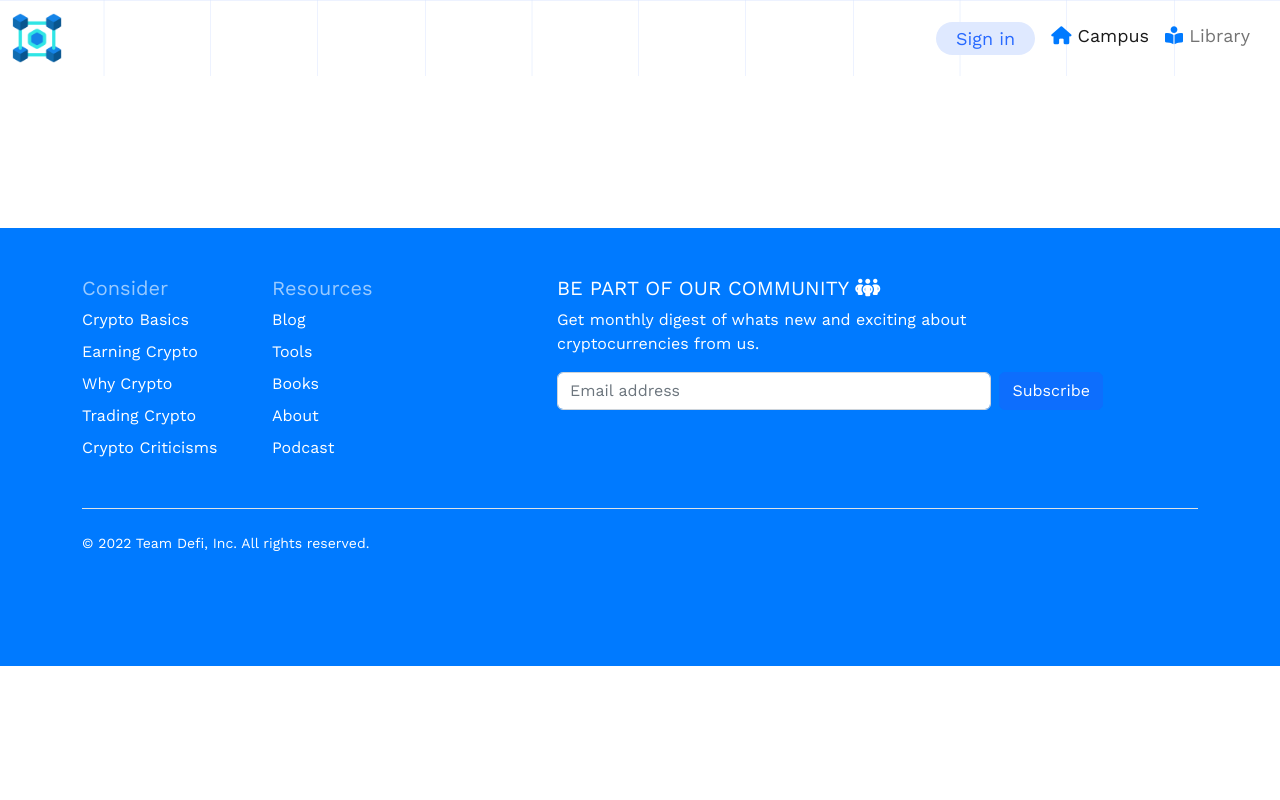
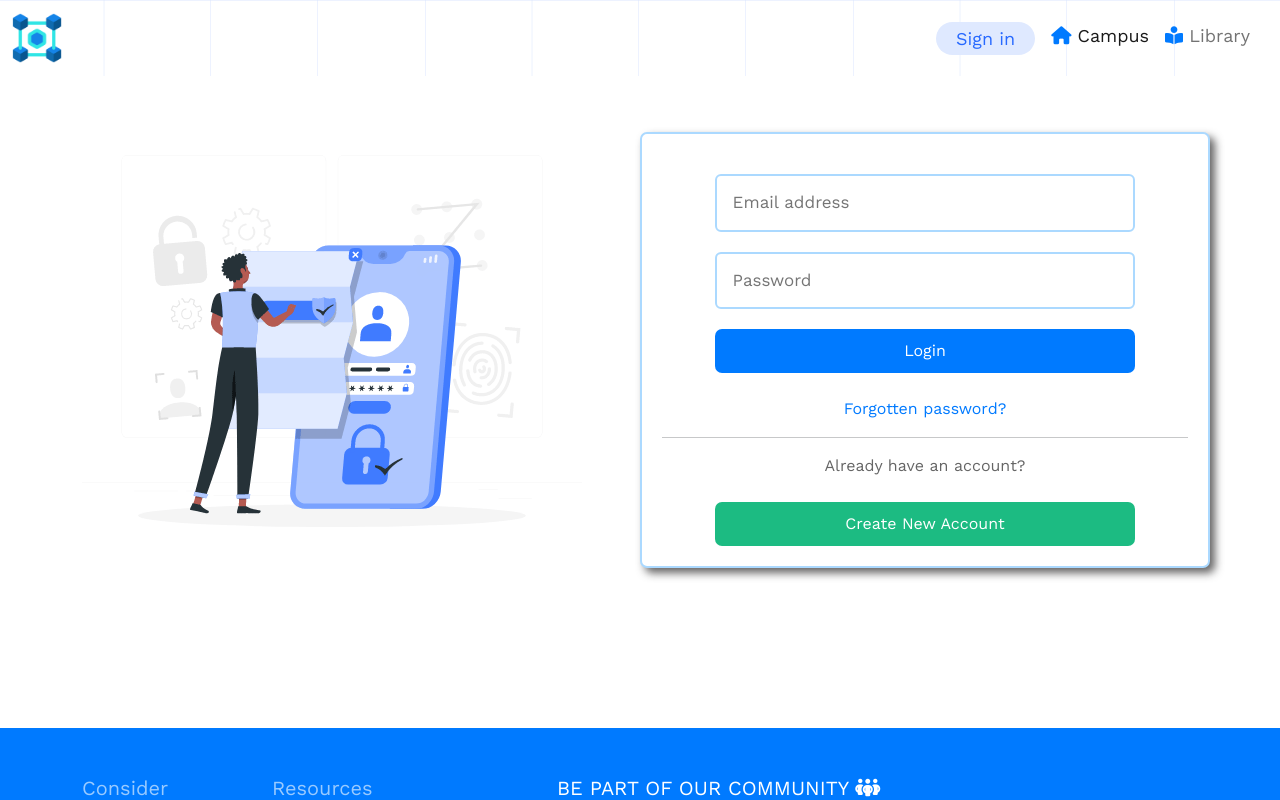
Before and after one commit to TEE2DWHY/TeamDefi, a React (Create React App) app: page /sign-in in a window 1280 px wide. Shown: the top 800 px of the page. Built offline with nearby package versions, Linux system fonts and the light colour scheme.

Commit message:
started working on the sign in page

```diff
--- a/src/index.css
+++ b/src/index.css
@@ -4,6 +4,9 @@ body {
   padding: 0;
   /* color: #fff; */
   font-family: "Work Sans",sans-serif;
+}
+a{
+  color: #8a8c90;
 }
 
 .logo{
@@ -913,6 +916,49 @@ h2.materials{
 
 /* 404 */
 
+/* Sign-in */
+.login-form{
+  text-align: center;
+  display: block;
+  margin: auto;
+  border-radius: 7px;
+  border: 2px solid #ABD9FF;
+  box-shadow: 5px 5px 9px 0px rgba(26,24,24,0.67);
+  padding: 20px;
+  background-color: #fff;
+}
+
+.login-input{
+  font-size: 17px;
+  border-radius: 6px;
+  padding: 14px 16px;
+  width: 80%;
+  border: 2px solid #ABD9FF;
+}
+
+.form-component{
+  margin: 20px 0;
+ font-size: 18px;
+}
+
+.btn-login{
+  background-color:#007aff;
+  color: #fff;
+  font-size: 16px;
+  width: 80%;
+  padding: 10px;
+  border: none;
+  border-radius: 7px;
+}
+.create-account{
+  background-color:#1cbb82;
+  color: #fff;
+  font-size: 16px;
+  width: 80%;
+  padding: 10px;
+  border: none;
+  border-radius: 7px;
+}
 
 /* Media Querry */
 
--- a/src/pages/User.js
+++ b/src/pages/User.js
@@ -25,7 +25,44 @@ const User = () => {
                 </div>
             </nav>
             <br />
-
+            <section>
+                <div className="container">
+                    <div className="row">
+                        <div className="col-lg-6 col-lg-6 col-md-6 col-sm-6">
+                            <img className="img-fluid" src="Privacy policy.gif" alt="login" />
+                            {/* <p>Lets plug you into the world of cryptocurrencies.</p> */}
+                        </div>
+                        <div className="col-lg-6 col-md-6 col-sm-6 login-form">
+                            <form>
+                                <div className="form-component">
+                                    <input
+                                        className="login-input"
+                                        type="email"
+                                        placeholder="Email address"
+                                        required
+                                    />
+                                </div>
+                                <div className="form-component">
+                                    <input
+                                        className="login-input"
+                                        type="password"
+                                        placeholder="Password"
+                                        required
+                                    />
+                                </div>
+                                <button className="btn-login">Login</button>
+                                <br /> <br />
+                                <span style={{ color: "#007aff" }}>Forgotten password?</span>
+                                <br />
+                                <hr />
+                                <span style={{ color: "#000", opacity: "0.6" }}>Already have an account?</span>
+                                <br /> <br />
+                                <button className="create-account">Create New Account</button>
+                            </form>
+                        </div>
+                    </div>
+                </div>
+            </section>
             <Footer />
         </>
     )
--- a/src/pages/WhyCrypto.js
+++ b/src/pages/WhyCrypto.js
@@ -19,7 +19,7 @@ function WhyCrypto() {
             <section id="ultimate-store-of-value">
                 <br /> <br />
                 <div className="container" style={{ textAlign: "left" }}>
-                    <p style={{ fontSize: "13px" }}><Link to="/"><span className="redierction">Home</span></Link> /<span style={{ opacity: "0.6" }}> About</span></p>
+                    <p style={{ fontSize: "13px" }}><Link to="/"><span className="redierction">Home</span></Link> /<span style={{ opacity: "0.6" }}> WhyCrypto</span></p>
                 </div>
                 <br /> <br />
                 <h2 className="ultimate">Bitcoin — the ultimate <br />store of value</h2>
```
Also changed, not shown: public/Privacy policy.gif (added).
